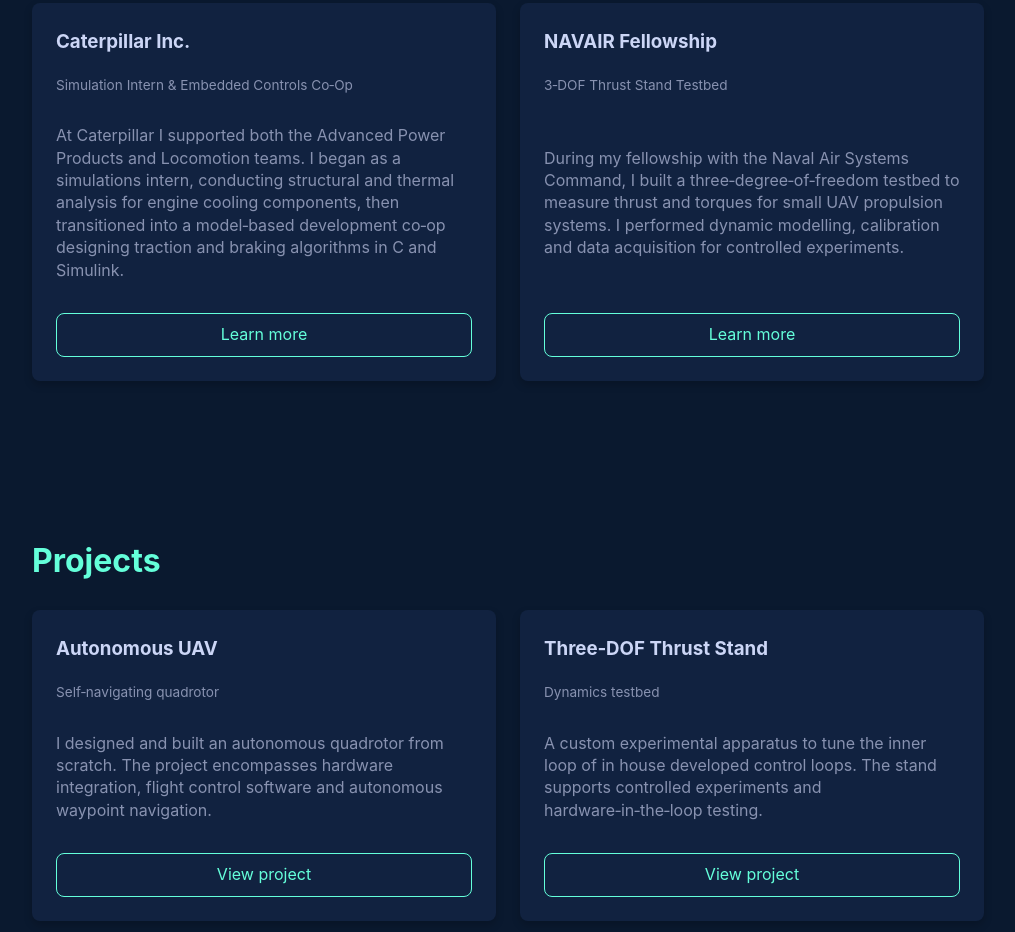
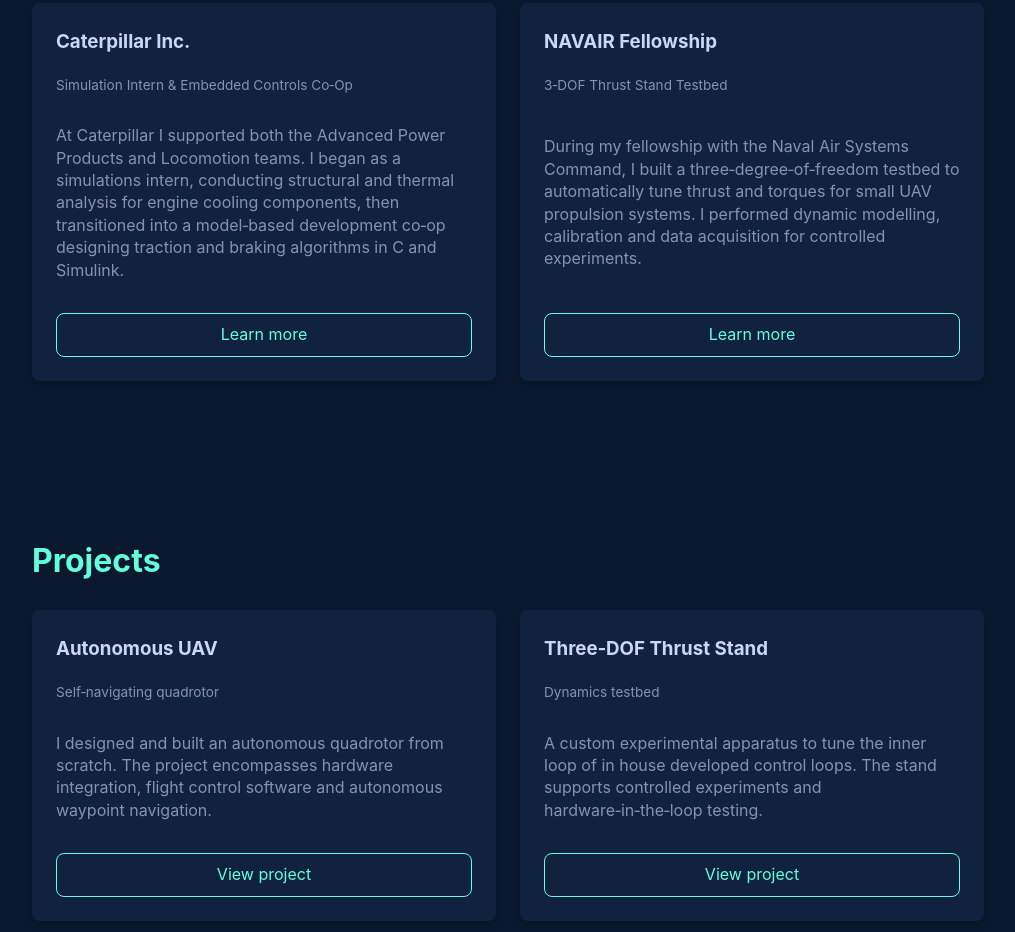
Before and after one commit to Malhar618/Malhar618, a plain HTML site: page index.html in a window 1280 px wide. Shown: the part 1340-2272 px from the top of the page, without its empty margins (132-1147 px from the left). Drawn offline with Linux system fonts and the light colour scheme.

Commit message:
Update index.html

```diff
--- a/index.html
+++ b/index.html
@@ -70,7 +70,7 @@
         <p class="small">3‑DOF Thrust Stand Testbed</p>
         <p>
           During my fellowship with the Naval Air Systems Command, I built a
-          three‑degree‑of‑freedom testbed to measure thrust and torques for
+          three‑degree‑of‑freedom testbed to automatically tune thrust and torques for
           small UAV propulsion systems. I performed dynamic modelling,
           calibration and data acquisition for controlled experiments.
         </p>
```
